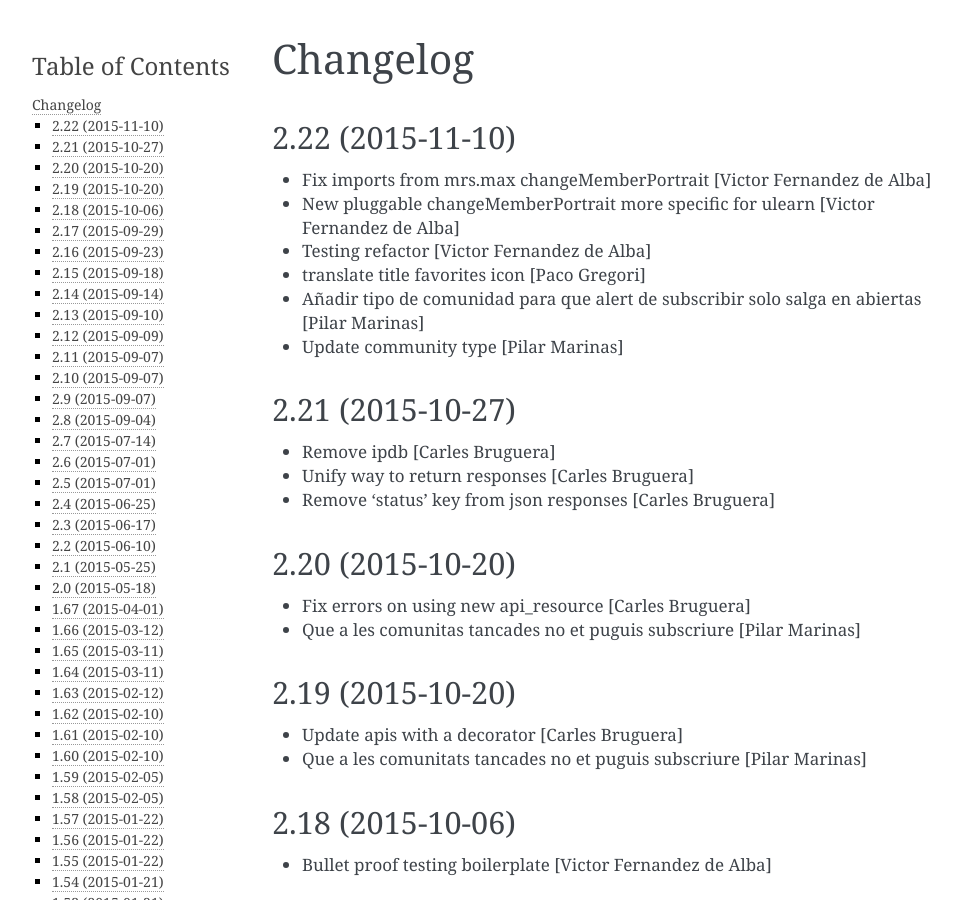
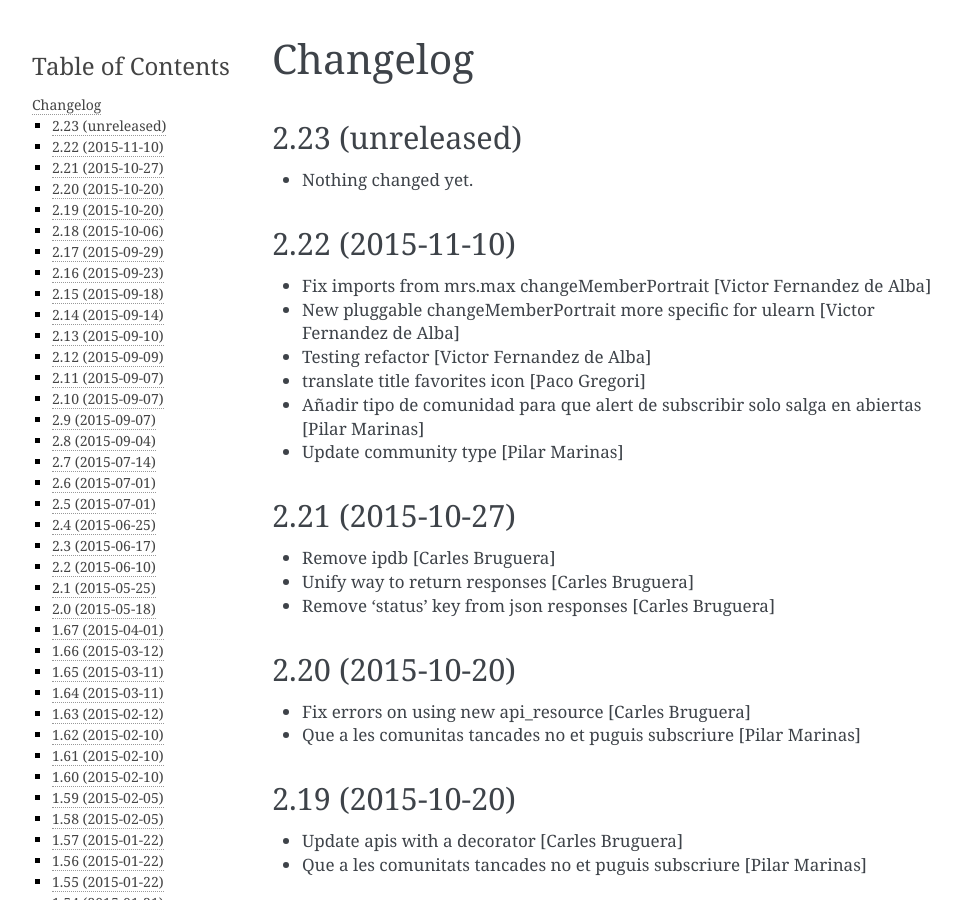
Before and after one commit to UPCnet/ulearn.core, a Sphinx documentation site: the page built from docs/HISTORY.rst, in a window 1280 px wide and 900 px high. Shown: the whole window, without its empty margins (148-1109 px from the left). Built offline with Sphinx 7.4.7, drawn with Linux system fonts in a browser that asks for light colours; pages that are not in the unit, such as notebooks, are missing from menus.

Commit message:
Back to development: 2.23

```diff
--- a/docs/HISTORY.rst
+++ b/docs/HISTORY.rst
@@ -1,5 +1,11 @@
 Changelog
 =========
+
+2.23 (unreleased)
+-----------------
+
+- Nothing changed yet.
+
 
 2.22 (2015-11-10)
 -----------------
--- a/setup.py
+++ b/setup.py
@@ -1,7 +1,7 @@
 from setuptools import setup, find_packages
 import os
 
-version = '2.22'
+version = '2.23.dev0'
 
 README = open('README.rst').read()
 HISTORY = open(os.path.join('docs', 'HISTORY.rst')).read()
```
